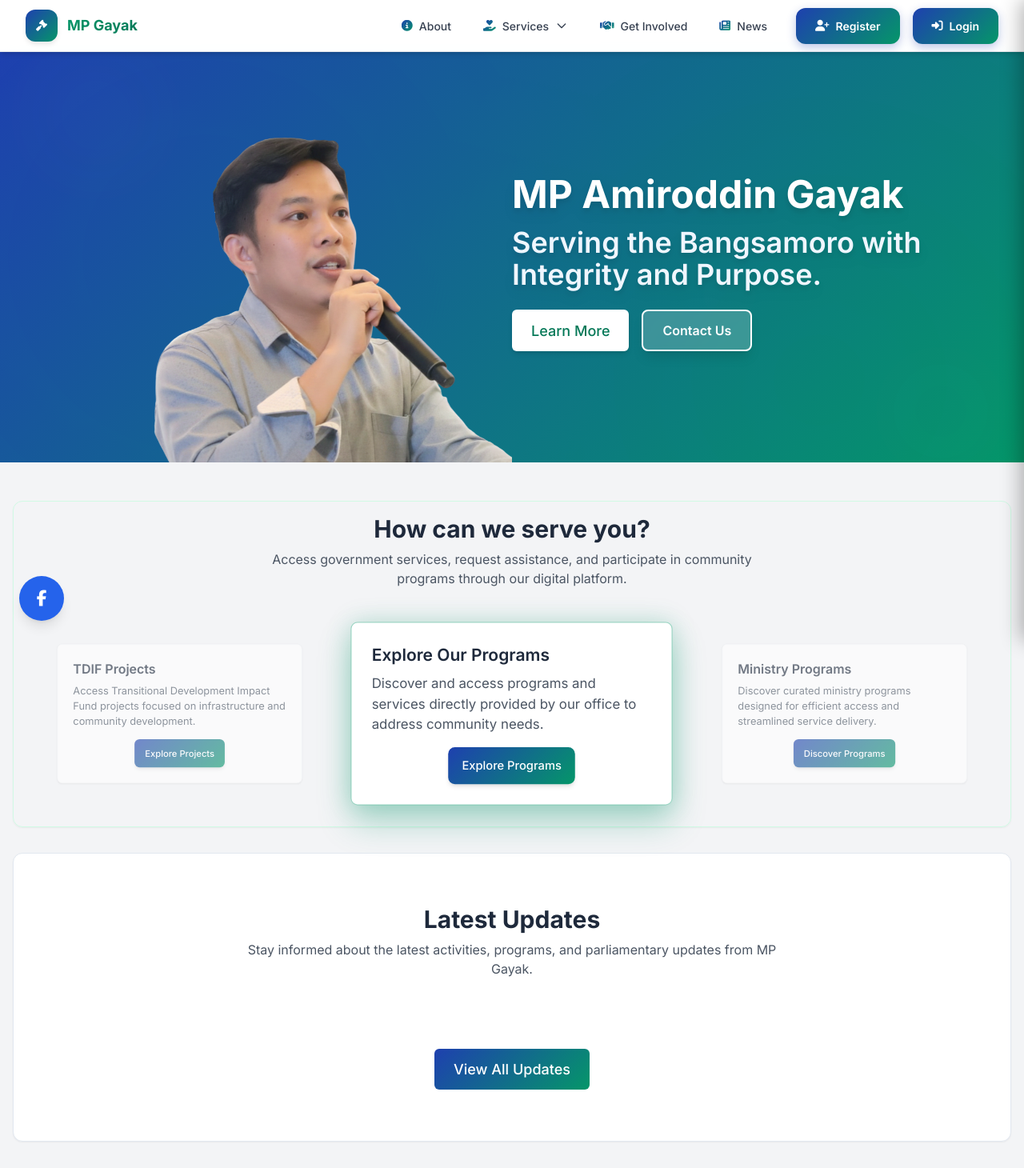
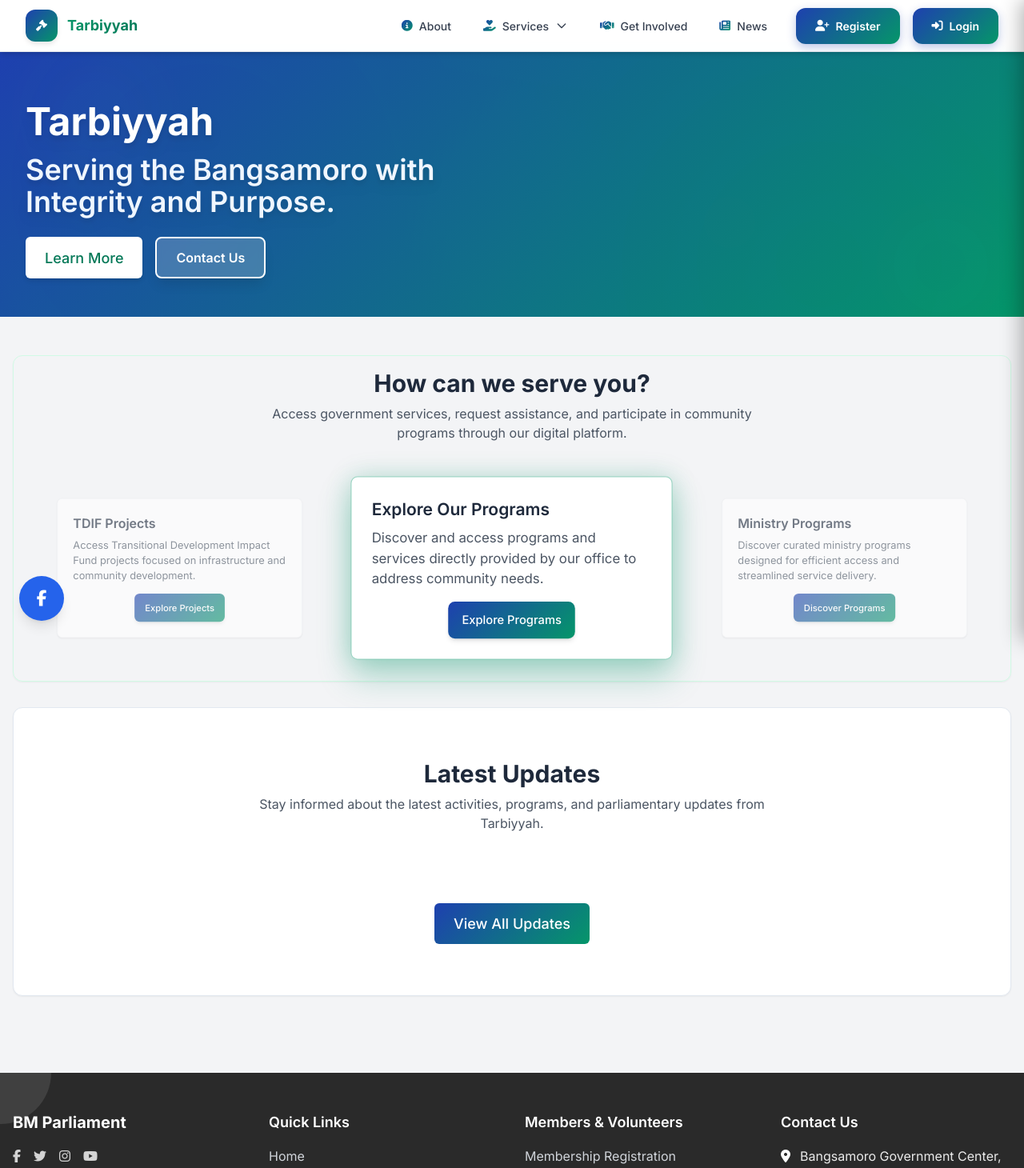
Before and after one commit to saimambayao/tms, a Django app: template src/templates/core/home.html in a window 1280 px wide. Shown: the top 1460 px of the page at 80% size. Run offline with Django 4.2, Linux system fonts and the light colour scheme; the template is opened without the code that fills it, so the values that code supplies are empty.

Commit message:
Update translations and branding to Tarbiyyah
- Update django.po translations with Tarbiyyah branding
- Update home.html references from MP Gayak to Tarbiyyah
- Finalize metadata and messaging updates

```diff
--- a/src/apps/core/views.py
+++ b/src/apps/core/views.py
@@ -643,7 +643,7 @@ class AboutPageView(TemplateView):
             submission.save()
 
             context = self.get_context_data(**kwargs)
-            context['message'] = "Thank you for contacting MP Gayak's office. We will get back to you soon."
+            context['message'] = "Thank you for contacting Tarbiyyah's office. We will get back to you soon."
             context['message_type'] = 'success'
             context['contact_form'] = ContactForm(default_subject='feedback')  # Fresh form
             return render(request, self.template_name, context)
@@ -1783,7 +1783,7 @@ class DatabaseStaffView(TemplateView):
             ('administrative_affairs', 'Administrative Affairs'),
             ('communications', 'Communications'),
             ('it_unit', 'IT Unit'),
-            ('mp_office', "MP Gayak's Office"),
+            ('mp_office', "Tarbiyyah's Office"),
         ]
 
         # Employment status choices for filter
--- a/src/apps/services/models.py
+++ b/src/apps/services/models.py
@@ -23,7 +23,7 @@ class MinistryProgram(models.Model):
         ('motc', 'Ministry of Transportation and Communications'),
         ('mei', 'Ministry of Environment and Interior'),
         ('mle', 'Ministry of Labor and Employment'),
-        ('mp_office', 'Office of MP Amiroddin Gayak'),
+        ('mp_office', 'Office of Tarbiyyah'),
         ('other', 'Other Ministry/Office'),
     )
 
--- a/src/apps/staff/models.py
+++ b/src/apps/staff/models.py
@@ -22,7 +22,7 @@ class Staff(models.Model):
         ('legislative_affairs', 'Legislative Affairs'),
         ('administrative_affairs', 'Administrative Affairs'),
         ('communications', 'Communications'),
-        ('mp_office', "MP Gayak's Office"),
+        ('mp_office', "Tarbiyyah's Office"),
         ('it_unit', 'IT Unit'),
     )
 
--- a/src/apps/staff/templates/staff/dashboard.html
+++ b/src/apps/staff/templates/staff/dashboard.html
@@ -220,7 +220,7 @@
                             {% elif division.division == 'it_unit' %}
                                 IT Unit
                             {% elif division.division == 'mp_office' %}
-                                MP Gayak's Office
+                                Tarbiyyah's Office
                             {% else %}
                                 {{ division.division|title }}
                             {% endif %}
--- a/src/apps/staff/templates/staff/performance_overview.html
+++ b/src/apps/staff/templates/staff/performance_overview.html
@@ -86,7 +86,7 @@
                         {% elif division.staff__division == 'it_unit' %}
                             IT Unit
                         {% elif division.staff__division == 'mp_office' %}
-                            MP Gayak's Office
+                            Tarbiyyah's Office
                         {% else %}
                             {{ division.staff__division|title }}
                         {% endif %}
--- a/src/apps/staff/tests.py
+++ b/src/apps/staff/tests.py
@@ -906,7 +906,7 @@ class StaffE2EWorkflowTests(TestCase):
         # Create staff profiles
         self.mp_staff = Staff.objects.create(
             user=self.mp_user,
-            full_name='MP Amiroddin Gayak',
+            full_name='Tarbiyyah',
             position='Member of Parliament',
             division='mp_office',
             employment_status='coterminous',
--- a/src/scripts/create_staff_final.py
+++ b/src/scripts/create_staff_final.py
@@ -57,7 +57,7 @@ STAFF_DATA = [
 4. Other Tasks / Professional Development (1h).'''
     },
     {
-        'full_name': 'MP Amiroddin Gayak',
+        'full_name': 'Tarbiyyah',
         'position': 'Member of Parliament',
         'email': 'mp.uyoyod@bmparliament.gov.ph',
         'phone_number': '09123456789',
--- a/src/scripts/grant_developer_admin_access.py
+++ b/src/scripts/grant_developer_admin_access.py
@@ -506,7 +506,7 @@ def update_credentials_file():
             'administrative_affairs': 'Administrative Affairs',
             'communications': 'Communications',
             'it_unit': 'IT Unit',
-            'mp_office': "MP Gayak's Office"
+            'mp_office': "Tarbiyyah's Office"
         }.get(staff.division, staff.division or "Administrative Affairs")
 
         if staff.user:
--- a/src/templates/components/navigation/modern_navbar.html
+++ b/src/templates/components/navigation/modern_navbar.html
@@ -209,7 +209,7 @@ x-init="window.addEventListener('resize', () => { if (window.innerWidth >= 768)
                     <div style="width: 40px; height: 40px; border-radius: 12px; background: linear-gradient(135deg, #1e40af 0%, #059669 100%); display: flex; align-items: center; justify-content: center; box-shadow: 0 4px 6px -1px rgba(0, 0, 0, 0.1); transition: all 0.2s ease; color: white; font-weight: bold; font-size: 14px;" onmouseover='this.style.boxShadow="0 8px 15px -3px rgba(0, 0, 0, 0.1), 0 4px 6px -2px rgba(0, 0, 0, 0.05)"; this.style.transform="scale(1.05)";' onmouseout='this.style.boxShadow="0 4px 6px -1px rgba(0, 0, 0, 0.1)"; this.style.transform="scale(1)";'><i class="fas fa-gavel"></i></div>
                     <div class="hidden sm:block">
                         <div style="display: flex; flex-direction: column; line-height: 1.2;">
-                            <span style="font-size: 1.125rem; font-weight: 700; background: linear-gradient(135deg, #059669 0%, #047857 100%); -webkit-background-clip: text; background-clip: text; -webkit-text-fill-color: transparent; color: #059669;">MP Gayak</span>
+                            <span style="font-size: 1.125rem; font-weight: 700; background: linear-gradient(135deg, #059669 0%, #047857 100%); -webkit-background-clip: text; background-clip: text; -webkit-text-fill-color: transparent; color: #059669;">Tarbiyyah</span>
                         </div>
                     </div>
                 </a>
@@ -741,7 +741,7 @@ x-init="window.addEventListener('resize', () => { if (window.innerWidth >= 768)
             <a href="{% url 'home' %}" class="mobile-menu-link" style="display: flex; align-items: center; gap: 0.75rem; text-decoration: none;">
                 <div style="width: 44px; height: 44px; border-radius: 12px; background: linear-gradient(135deg, rgb(30, 64, 175) 0%, rgb(5, 150, 105) 100%); display: flex; align-items: center; justify-content: center; box-shadow: 0 4px 6px -1px rgba(0, 0, 0, 0.1); color: white; font-weight: bold; font-size: 16px;"><i class="fas fa-building"></i></div>
                 <div style="display: flex; flex-direction: column;">
-                    <span style="font-size: 1.25rem; font-weight: 700; background: linear-gradient(135deg, #059669 0%, #047857 100%); -webkit-background-clip: text; background-clip: text; -webkit-text-fill-color: transparent; color: #059669; line-height: 1.2;">MP Gayak</span>
+                    <span style="font-size: 1.25rem; font-weight: 700; background: linear-gradient(135deg, #059669 0%, #047857 100%); -webkit-background-clip: text; background-clip: text; -webkit-text-fill-color: transparent; color: #059669; line-height: 1.2;">Tarbiyyah</span>
                 </div>
             </a>
         </div>
--- a/src/templates/core/announcements.html
+++ b/src/templates/core/announcements.html
@@ -32,7 +32,7 @@
     <div class="container mx-auto px-4 relative z-10">
         <div class="text-center mb-12">
             <h1 class="text-5xl md:text-6xl lg:text-7xl font-bold mb-6 text-white drop-shadow-lg">Latest Updates</h1>
-            <p class="text-xl md:text-2xl text-white/90 drop-shadow-md mb-8 max-w-3xl mx-auto">Stay informed about the latest activities, programs, and parliamentary updates from MP Gayak.</p>
+            <p class="text-xl md:text-2xl text-white/90 drop-shadow-md mb-8 max-w-3xl mx-auto">Stay informed about the latest activities, programs, and parliamentary updates from Tarbiyyah.</p>
             <div class="flex flex-col sm:flex-row gap-4 justify-center">
                 <a href="{% url 'email_subscribe' %}" style="display: inline-flex; align-items: center; justify-content: center; font-weight: 500; border-radius: 0.375rem; transition: all 0.3s ease; outline: none; box-shadow: 0 4px 6px -1px rgba(0, 0, 0, 0.1), 0 2px 4px -1px rgba(0, 0, 0, 0.06); padding: 0.75rem 1.5rem; font-size: 1rem; background: white; color: #047857; box-shadow: 0 4px 6px -1px rgba(0, 0, 0, 0.1), 0 2px 4px -1px rgba(0, 0, 0, 0.06);" onmouseover="this.style.backgroundColor='#f9fafb'; this.style.transform='translateY(-2px)'; this.style.boxShadow='0 8px 15px -3px rgba(0, 0, 0, 0.1), 0 4px 6px -2px rgba(0, 0, 0, 0.05)';" onmouseout="this.style.backgroundColor='white'; this.style.transform='translateY(0)'; this.style.boxShadow='0 4px 6px -1px rgba(0, 0, 0, 0.1), 0 2px 4px -1px rgba(0, 0, 0, 0.06)';" onfocus="this.style.boxShadow='0 0 0 2px #10b981';">Subscribe for Updates</a>
                 {% if user.is_authenticated %}
@@ -282,7 +282,7 @@
             <!-- Heading -->
             <h2 class="text-3xl lg:text-4xl font-bold mb-4">Stay Connected with Your Community</h2>
             <p class="text-white/90 text-lg mb-8 max-w-2xl mx-auto">
-                Join thousands of constituents who stay informed about the latest programs, services, and parliamentary updates from MP Gayak.
+                Join thousands of constituents who stay informed about the latest programs, services, and parliamentary updates from Tarbiyyah.
             </p>
 
             <!-- CTA Buttons -->
--- a/src/templates/core/home.html
+++ b/src/templates/core/home.html
@@ -2,7 +2,7 @@
 {% load static %}
 {% load i18n %}
 
-{% block title %}{% trans "MP Gayak" %}{% endblock %}
+{% block title %}{% trans "Tarbiyyah" %}{% endblock %}
 
 {% block extra_head %}
 <!-- Include component styles and behaviors -->
@@ -108,21 +108,10 @@
     <!-- Main Content -->
     <div class="container mx-auto px-4 md:px-8 pt-8 md:pt-16 pb-0 relative z-10 max-w-7xl">
         <div class="grid grid-cols-1 md:grid-cols-2 gap-8 md:gap-0">
-            <!-- Left Column: Image -->
-            <div class="flex justify-center md:justify-end items-end order-1 md:order-1 self-end m-0 p-0">
-                <div class="relative w-auto">
-                    <div class="hero-image-container">
-                        <img src="{% static 'HeroB/MP-transparrenttttt.png' %}"
-                             alt="{% trans 'MP Amiroddin Gayak' %}"
-                             class="h-auto object-cover object-bottom">
-                    </div>
-                </div>
-            </div>
-
             <!-- Right Column: Content -->
             <div class="flex flex-col justify-center order-2 md:order-2 text-white">
                 <h1 class="text-4xl md:text-5xl font-bold mb-4 leading-tight drop-shadow-lg">
-                    {% trans 'MP Amiroddin Gayak' %}
+                    {% trans 'Tarbiyyah' %}
                 </h1>
 
                 <h3 class="text-3xl md:text-4xl font-semibold mb-6 text-primary-50 drop-shadow-lg">
@@ -217,7 +206,7 @@
         <div class="container mx-auto px-4 max-w-7xl">
             <div class="text-center mb-12">
                 <h2 class="text-3xl font-bold text-slate-800 mb-2">Latest Updates</h2>
-                <p class="text-gray-600 max-w-2xl mx-auto">Stay informed about the latest activities, programs, and parliamentary updates from MP Gayak.</p>
+                <p class="text-gray-600 max-w-2xl mx-auto">Stay informed about the latest activities, programs, and parliamentary updates from Tarbiyyah.</p>
             </div>
 
             <div class="grid md:grid-cols-3 gap-8" x-data="staggerAnimation({staggerDelay: 200})">
--- a/src/templates/emails/document_upload.html
+++ b/src/templates/emails/document_upload.html
@@ -123,7 +123,7 @@
 
         <div class="footer">
             <p>&copy; {{ site_name }} - {{ document.created_at|date:"Y" }}</p>
-            <p>Office of MP Amiroddin Gayak</p>
+            <p>Office of Tarbiyyah</p>
         </div>
     </div>
 </body>
--- a/src/templates/emails/referral_comment.html
+++ b/src/templates/emails/referral_comment.html
@@ -119,7 +119,7 @@
 
         <div class="footer">
             <p>&copy; {{ site_name }} - {{ update.created_at|date:"Y" }}</p>
-            <p>Office of MP Amiroddin Gayak</p>
+            <p>Office of Tarbiyyah</p>
         </div>
     </div>
 </body>
--- a/src/templates/emails/referral_status_update.html
+++ b/src/templates/emails/referral_status_update.html
@@ -125,7 +125,7 @@
 
         <div class="footer">
             <p>&copy; {{ site_name }} - {{ referral.updated_at|date:"Y" }}</p>
-            <p>Office of MP Amiroddin Gayak</p>
+            <p>Office of Tarbiyyah</p>
         </div>
     </div>
 </body>
```
Also changed, not shown: src/apps/core/templates/core/faqs.html (+5 -5 lines), src/templates/core/about.html (+6 -6 lines), src/tests/test_e2e_database_journeys.py (+1 -1 lines), src/locale/tl/LC_MESSAGES/django.po.
